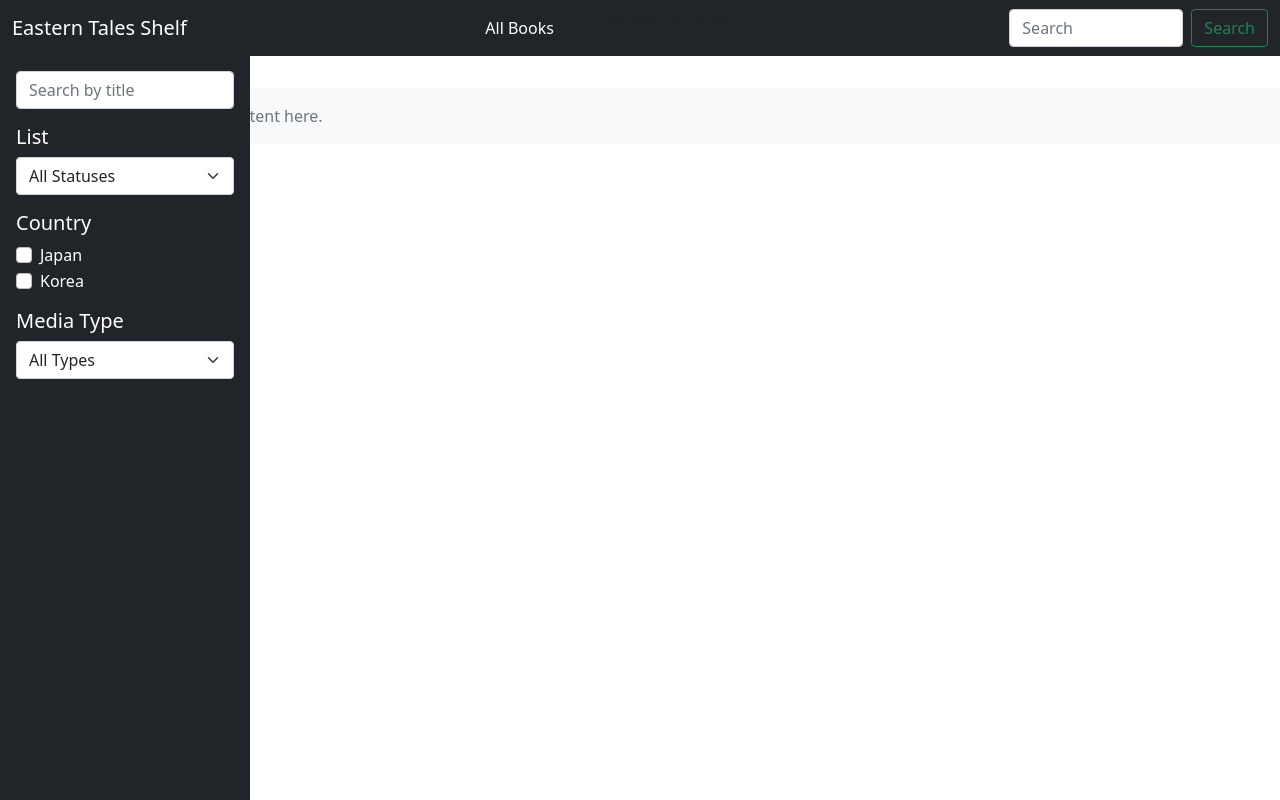
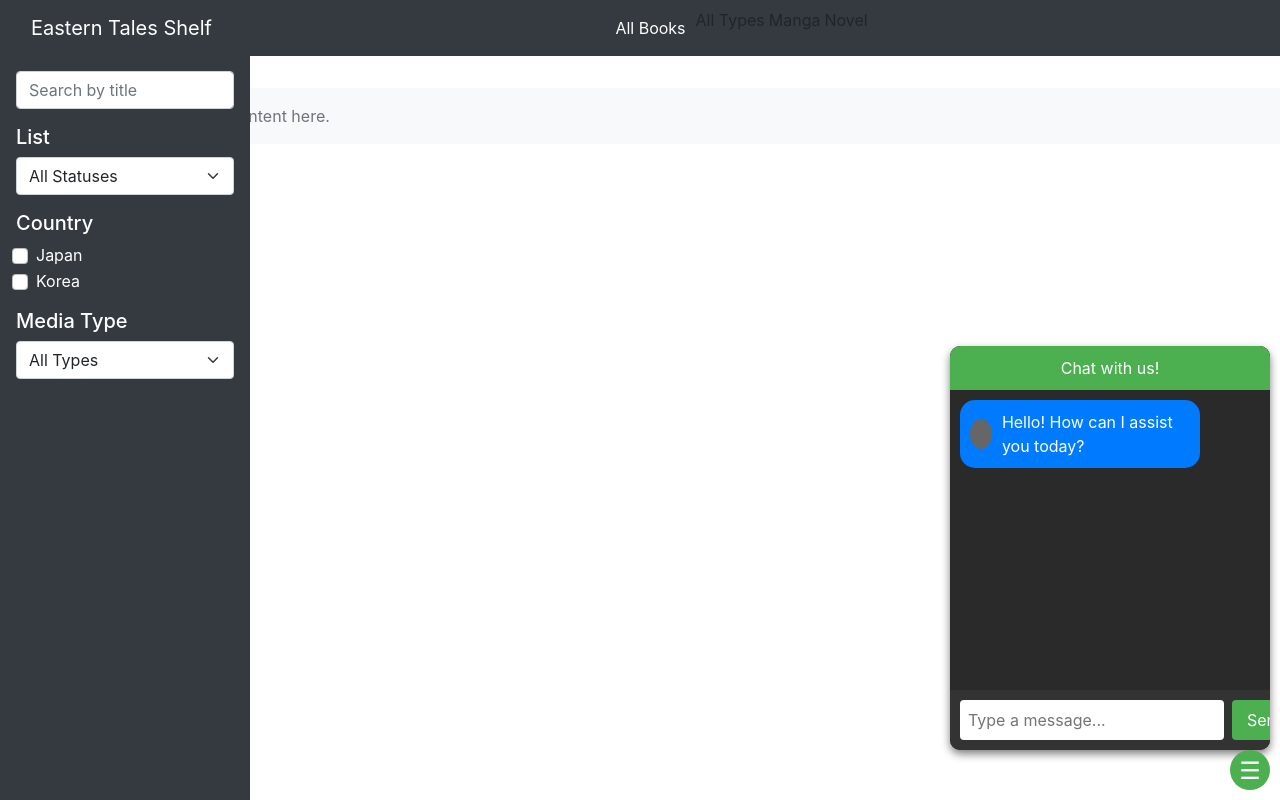
Before and after one commit to sourcery-ai-experiments/EasternTalesShelf, a Flask app: template templates/index.html in a window 1280 px wide. Run offline with Flask 3, Linux system fonts and the light colour scheme; the template is opened without the code that fills it, so the values that code supplies are empty; parts of the project's set-up code (start-up, migrations or seed data) failed here and were passed over; some libraries are stand-ins or nearby versions.

Commit message:
implementing chatbot template

```diff
--- a/static/scripts.js
+++ b/static/scripts.js
@@ -131,11 +131,11 @@
 };
 
 
-function showDetails(element) {
+function showDetails2(element) {
     // Get the data from the clicked element
     var title = $(element).data('title');
     var status = $(element).data('status');
-    var progress = 'Chapters: ' + $(element).data('chapters') + ' Progress: ' + $(element).data('progress'); // Add more details as needed
+    var progress = 'Chapters: ' + $(element).data('all-chapters') + ' Progress: ' + $(element).data('chapters-progress'); // Add more details as needed
 
     // Set the data in the sidebar
     $('#side-menu-right h5:nth-of-type(1)').text(title);
@@ -145,3 +145,89 @@
     // Show the sidebar
     $('#side-menu-right').addClass('active');
 }
+
+
+
+
+function showDetails(element) {
+    var title = $(element).data('title');
+    var status = $(element).data('status');
+    var chapters = $(element).data('chapters');
+    var progress = $(element).data('progress');
+    var coverImage = $(element).data('cover');
+    var anilistUrl = $(element).data('anilist-url');
+
+    // Populate sidebar elements
+    $('#sidebar-cover').attr('src', coverImage).attr('alt', title);
+    $('#sidebar-title').text(title);
+    $('#sidebar-info').html('Chapters: ' + chapters + '<br>Progress: ' + progress + '<br>Status: ' + status);
+    $('#sidebar-link').attr('href', anilistUrl);
+
+    // Show the sidebar with Bootstrap styling
+    $('#side-menu-right').addClass('active');
+}
+
+
+
+/*
+document.addEventListener('DOMContentLoaded', function() {
+    document.getElementById('chatbot-toggle').addEventListener('click', function() {
+        var chatBody = document.getElementById('chatbot-body');
+        chatBody.style.display = chatBody.style.display === 'none' ? 'block' : 'none';
+    });
+
+    document.getElementById('chatbot-send').addEventListener('click', function() {
+        var input = document.getElementById('chatbot-input');
+        if(input.value.trim() !== '') {
+            var newMessage = document.createElement('div');
+            newMessage.textContent = input.value;
+            document.getElementById('chatbot-messages').appendChild(newMessage);
+            input.value = '';
+        }
+    });
+});
+*/
+
+
+
+
+
+// Insert this code into chat-script.js
+function toggleChatbot() {
+    var chatbot = document.getElementById('chatbot');
+    // Toggle the visibility without affecting the chat history
+    chatbot.style.display = chatbot.style.display === 'none' ? 'flex' : 'none';
+}
+
+function sendMessage() {
+    var input = document.getElementById('chatInput');
+    var messageText = input.value.trim();
+    if (messageText) {
+        // Add user message
+        addMessage('user', messageText);
+        input.value = ''; // Clear the input
+        // Simulate a bot response
+        setTimeout(function() {
+            addMessage('bot', "Let me think...");
+        }, 1000);
+    }
+}
+
+function addMessage(sender, text) {
+    var messagesContainer = document.getElementById('chatMessages');
+    var messageBubble = document.createElement('div');
+    messageBubble.classList.add('chat-bubble', sender);
+    var avatar = document.createElement('span');
+    avatar.classList.add('avatar');
+    messageBubble.appendChild(avatar);
+    messageBubble.appendChild(document.createTextNode(text));
+    messagesContainer.appendChild(messageBubble);
+    messagesContainer.scrollTop = messagesContainer.scrollHeight;
+}
+
+document.getElementById('chatInput').addEventListener('keypress', function(e) {
+    if (e.key === 'Enter' && !e.shiftKey) {
+        e.preventDefault();
+        sendMessage();
+    }
+});
--- a/static/style.css
+++ b/static/style.css
@@ -134,6 +134,18 @@
     transform: translateX(0); /* Move into view */
 }
 
+/* Ensure the sidebar is initially hidden */
+.sidebar-hidden {
+    transform: translateX(100%);
+}
+
+
+
+/* Class to be added via JavaScript to slide in */
+.sidebar-visible {
+    transform: translateX(0);
+}
+
 /* ------------------------------------------------------------------------- */
 
 
@@ -179,3 +191,175 @@
     width: 100%;
     justify-content: center;
 }
+
+/*
+#chatbot {
+    position: fixed;
+    bottom: 10px;
+    right: 10px;
+    width: 300px;
+    box-shadow: 0 4px 8px rgba(0,0,0,0.1);
+    border-radius: 10px;
+    overflow: hidden;
+    font-family: Arial, sans-serif;
+    z-index: 1000;
+}
+
+#chatbot-header {
+    background-color: #007bff;
+    color: white;
+    text-align: center;
+    padding: 5px;
+    cursor: pointer;
+}
+
+#chatbot-body {
+    background-color: #f9f9f9;
+    padding: 10px;
+    max-height: 400px;
+    overflow-y: auto;
+}
+
+#chatbot-messages div {
+    margin-bottom: 10px;
+    padding: 5px;
+    background-color: white;
+    border-radius: 5px;
+    box-shadow: 0 2px 2px rgba(0,0,0,0.1);
+}
+
+#chatbot-input {
+    width: calc(100% - 60px);
+    padding: 5px;
+    border: 1px solid #ddd;
+    border-radius: 5px;
+    margin-right: 5px;
+}
+
+#chatbot-send {
+    background-color: #007bff;
+    color: white;
+    border: none;
+    padding: 5px 10px;
+    border-radius: 5px;
+    cursor: pointer;
+}
+*/
+
+
+/* Insert this code into chat-style.css */
+
+
+/* Insert this code into chat-style.css */
+
+
+/* Chatbot container styling */
+.chatbot-container {
+    position: fixed;
+    bottom: 50px; /* Make room for toggle button */
+    right: 10px;
+    width: 320px;
+    border-radius: 10px;
+    background-color: #333;
+    box-shadow: 0 4px 8px rgba(0,0,0,0.5);
+    overflow: hidden;
+    display: flex;
+    flex-direction: column;
+    transition: all 0.3s ease;
+    z-index: 1000; /* Ensure it's above other elements */
+}
+
+/* Header styling */
+.chat-header {
+    background-color: #4CAF50;
+    color: white;
+    padding: 10px 20px;
+    text-align: center;
+    border-top-left-radius: 10px;
+    border-top-right-radius: 10px;
+}
+
+/* Message area styling */
+.chat-messages {
+    height: 300px;
+    overflow-y: auto;
+    padding: 10px;
+    background-color: #2a2a2a;
+}
+
+/* Message bubble styling */
+.chat-bubble {
+    display: flex;
+    align-items: center;
+    margin-bottom: 10px;
+    padding: 10px;
+    border-radius: 15px;
+    background-color: #555;
+    color: white;
+    max-width: 80%;
+}
+
+.chat-bubble.bot {
+    background-color: #007BFF; /* Bot message color */
+    align-self: flex-start; /* Align bot messages to left */
+}
+
+.chat-bubble.user {
+
+    background-color: #666; /* User message color */
+    align-self: flex-end; /* Align user messages to right */
+    margin-left: auto; /* Push the bubble to the right */
+}
+
+/* Avatar styling */
+.avatar {
+    width: 30px;
+    height: 30px;
+    border-radius: 50%;
+    background-color: #666;
+    margin-right: 10px;
+}
+
+/* Input area styling */
+.input-area {
+    padding: 10px;
+    background-color: #333;
+    display: flex;
+}
+
+/* Input styling */
+.input-area input {
+    flex-grow: 1;
+    padding: 8px;
+    border: none;
+    border-radius: 4px;
+    margin-right: 8px;
+}
+
+/* Send button styling */
+.input-area button {
+    padding: 8px 15px;
+    border: none;
+    border-radius: 4px;
+    background-color: #4CAF50;
+    color: white;
+    cursor: pointer;
+}
+
+/* Toggle button styling */
+.toggle-chatbot {
+    position: fixed;
+    bottom: 10px;
+    right: 10px;
+    background-color: #4CAF50;
+    color: white;
+    border: none;
+    border-radius: 50%;
+    width: 40px;
+    height: 40px;
+    cursor: pointer;
+    font-size: 24px;
+    text-align: center;
+    line-height: 40px;
+    z-index: 1001; /* Ensure button is above the chatbot */
+}
--- a/templates/index.html
+++ b/templates/index.html
@@ -14,6 +14,13 @@
     <!-- Add to the head of your HTML -->
     <link rel="stylesheet" href="https://cdn.jsdelivr.net/npm/aos@2.3.4/dist/aos.css" />
     <link rel="canonical" href="https://getbootstrap.com/docs/5.0/examples/sticky-footer/">
+    <link rel="stylesheet" href="https://cdnjs.cloudflare.com/ajax/libs/font-awesome/5.15.1/css/all.min.css">
+<!-- Latest compiled and minified CSS -->
+<link rel="stylesheet" href="https://maxcdn.bootstrapcdn.com/bootstrap/4.0.0/css/bootstrap.min.css">
+
+
+
+
     <title>My Reading List</title>
 
 </head>
@@ -23,6 +30,46 @@
 
 <!-- Link to your custom script file -->
 <script src="{{ url_for('static', filename='scripts.js') }}"></script>
+
+
+
+
+<!--
+
+<div id="chatbot">
+    <div id="chatbot-header">
+        <button id="chatbot-toggle" >Chat</button>
+    </div>
+    <div id="chatbot-body" style="display: none;">
+        <div id="chatbot-messages">
+            gsfgsdfgsdfg
+            sdgsdfgsdfg
+        </div>
+        <input type="text" id="chatbot-input" placeholder="Type a message...">
+        <button id="chatbot-send">Send</button>
+    </div>
+</div>
+
+->
+
+<!-- Chatbot Interface -->
+<div id="chatbot" class="chatbot-container">
+    <div class="chat-header">Chat with us!</div>
+    <div class="chat-messages" id="chatMessages">
+        <!-- Bot message example -->
+        <div class="chat-bubble bot">
+            <span class="avatar bot"></span>Hello! How can I assist you today?
+        </div>
+    </div>
+    <div class="input-area">
+        <input type="text" id="chatInput" placeholder="Type a message..." autocomplete="off">
+        <button type="button" onclick="sendMessage()">Send</button>
+
+    </div>
+</div>
+<button class="toggle-chatbot" onclick="toggleChatbot()">☰</button>
+
+
 <!-- Top Navigation Bar -->
 <nav class="navbar navbar-expand-lg navbar-dark bg-dark sticky-top">
     <div class="container-fluid justify-content-center">
@@ -59,10 +106,7 @@
             <option value="MANGA">Manga</option>
             <option value="NOVEL">Novel</option>
           </ul>
-          <form class="d-flex">
-            <input class="form-control me-2" type="search" placeholder="Search" aria-label="Search">
-            <button class="btn btn-outline-success" type="submit">Search</button>
-          </form>
+
         </div>
       </div>
     </nav>
@@ -108,22 +152,13 @@
     <!-- Add more filters as needed -->
 </div>
 
-<!-- RIIIIIIIIIIIIIIIIIIIIIIIIIIIIGHT Side Menu -->
-<div id="side-menu-right" class="bg-dark text-white p-3">
-
-
-    <h5>title</h5>
-
-
-    <h5>progress</h5>
-
-
-    <h5>status</h5>
-
-
-
+<!-- Right Side Menu -->
+<div id="side-menu-right" class="bg-dark text-white p-3 sidebar-hidden">
+    <img id="sidebar-cover" src="" class="img-fluid" alt="Cover">
+    <h5 id="sidebar-title"></h5>
+    <p id="sidebar-info"></p>
+    <a href="#" id="sidebar-link" class="btn btn-primary">Go to AniList</a>
 </div>
-
 
 
 
@@ -142,6 +177,10 @@
             data-country="{{ entry.country_made }}"
             data-type="{{ entry.media_type }}"
             data-title="{{ entry.title_english }}"
+            data-chapters="{{ entry.all_chapters }}"
+            data-progress="{{ entry.chapters_progress }}"
+            data-anilist-url="{{ entry.anilist_url }}"
+            data-cover="{{ entry.cover_image }}"
             data-aos="fade-up"
             data-aos-offset="200"
             data-aos-duration="1000">
```
